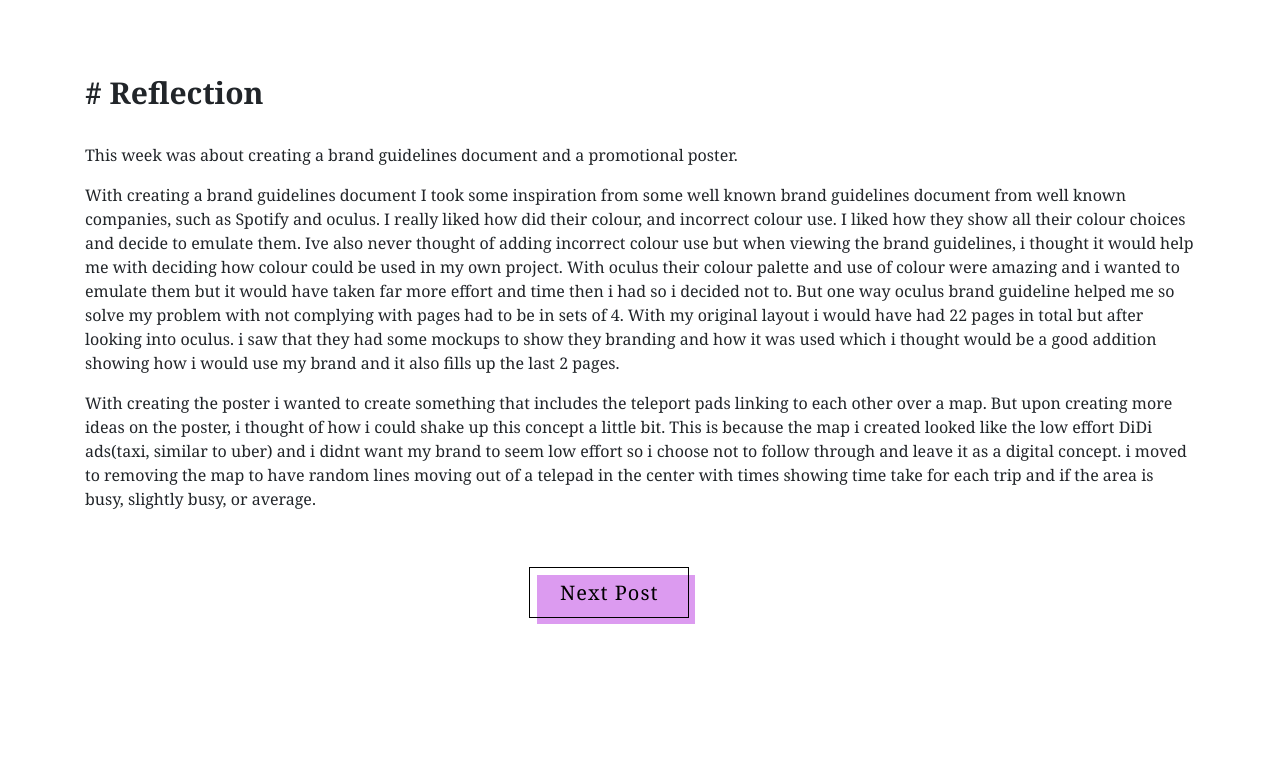
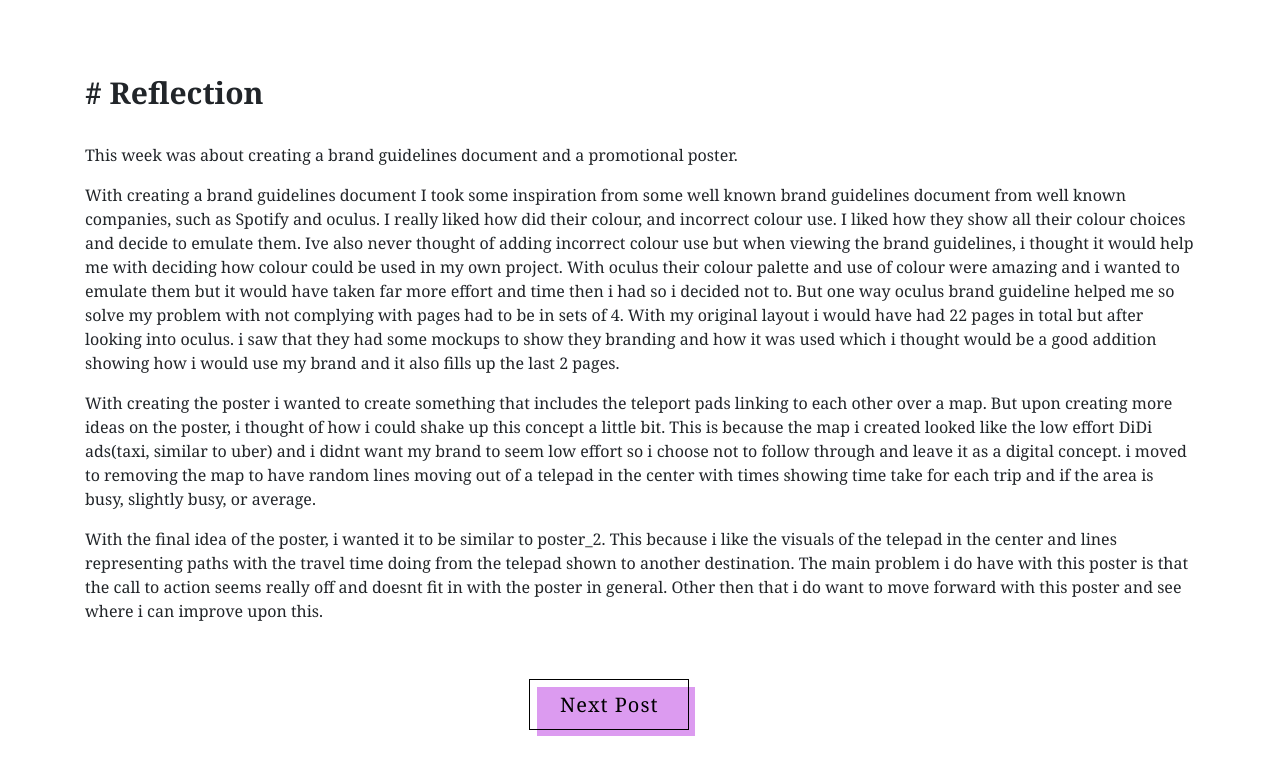
Before and after one commit to IloveCamellia69/Jacky_Blog, a plain HTML site: page Jacky/week_5.html in a window 1280 px wide. Shown: the part 2701-3475 px from the top of the page. Before the commit the page ends 3439 px from the top, so only its background shows below. Drawn offline with nearby package versions, Linux system fonts and the light colour scheme.

Commit message:
Finished reflection

```diff
--- a/Jacky/week_5.html
+++ b/Jacky/week_5.html
@@ -71,6 +71,11 @@
                     DiDi ads(taxi, similar to uber) and i didnt want my brand to seem low effort so i choose not to follow through and leave it as a digital concept.
                     i moved to removing the map to have random lines moving out of a telepad in the center with times showing time take for each trip and if the area
                     is busy, slightly busy, or average.</p>
+
+                <p>With the final idea of the poster, i wanted it to be similar to poster_2. This because i like the visuals of the telepad in the center and lines
+                    representing paths with the travel time doing from the telepad shown to another destination. The main problem i do have with this poster is that
+                    the call to action seems really off and doesnt fit in with the poster in general. Other then that i do want to move forward with this poster and
+                    see where i can improve upon this.</p>
             </div>
 
 
```
